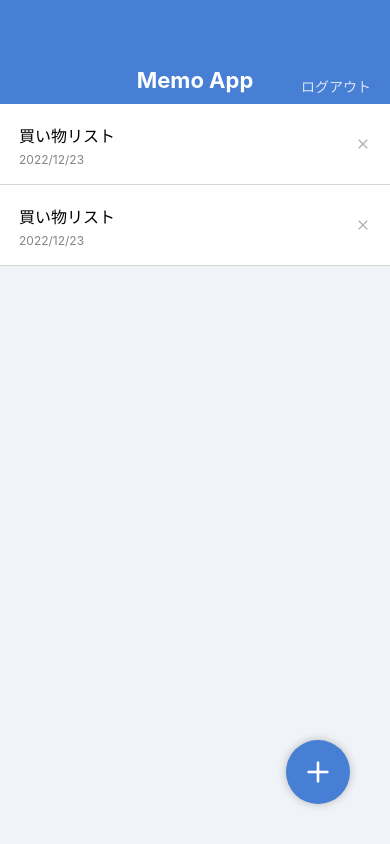
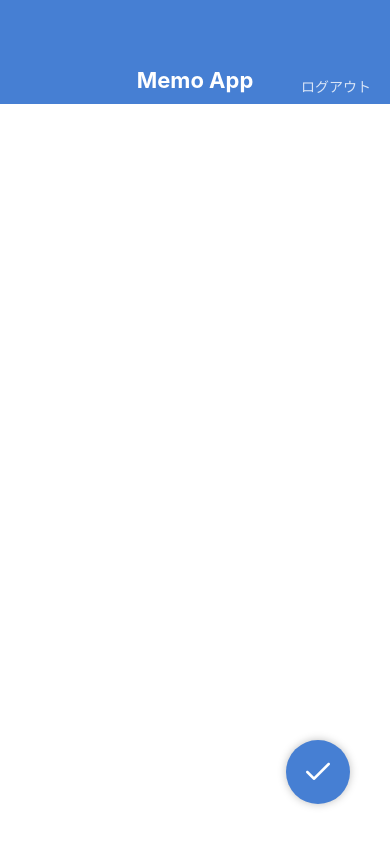
Before and after one commit to S-cw7/MemoApp, a React Native app: screen / in a window 390 px wide. Built offline with nearby package versions, Linux system fonts and the light colour scheme.

Commit message:
CreateScreen:Edit,create,TextInput,KeyboardAvoid

```diff
--- a/App.jsx
+++ b/App.jsx
@@ -1,9 +1,11 @@
 import React from 'react';
 import MemoDetailScreen from './src/screens/MemoDetailScreen';
 import MemoListScreen from './src/screens/MemoListScreen';
+import MemoEditScreen from './src/screens/MemoEditScreen';
+import MemoCreateScreen from './src/screens/MemoCreateScreen';
 
 export default function App() {
   return (
-    <MemoListScreen />
+    <MemoCreateScreen />
   );
 }
--- a/src/components/CircleButtom.jsx
+++ b/src/components/CircleButtom.jsx
@@ -42,7 +42,7 @@
     right: 40,
     bottom: 40,
     shadowColor: '#000000',
-    ShadowOffset: { width: 0, height: 8 },
+ //   ShadowOffset: { width: 0, height: 8 },
     shadowOpacity: 0.25,
     shadowRadius: 8,
     elevation: 8,
--- /dev/null
+++ b/src/components/KeyBoardSafeView.jsx
@@ -0,0 +1,73 @@
+import React, { useRef, useState, useEffect } from 'react';
+import {
+  Keyboard, Dimensions, Animated, ViewPropTypes,
+} from 'react-native';
+import { node } from 'prop-types';
+
+export default function KeyboardSafeView({ children, style }) {
+  const initialViewHeight = useRef(null);
+  const animatedViewHeight = useRef(null);
+  const [viewHeight, setViewHeight] = useState(null);
+
+  useEffect(() => {
+    Keyboard.addListener('keyboardDidShow', handleShow);
+    Keyboard.addListener('keyboardDidHide', handleHide);
+    return () => {
+      Keyboard.removeListener('keyboardDidShow', handleShow);
+      Keyboard.removeListener('keyboardDidHide', handleHide);
+    };
+  }, []);
+
+  useEffect(() => {
+    if ([initialViewHeight, animatedViewHeight, viewHeight].some((val) => val === null)) { return; }
+    // height is not supported with useNativeDriver: true
+    // https://github.com/react-native-community/react-native-modal/issues/163
+    if (viewHeight === initialViewHeight.current) {
+      Animated.timing(animatedViewHeight.current,
+        { toValue: initialViewHeight.current, duration: 300, useNativeDriver: false }).start();
+    } else {
+      Animated.timing(animatedViewHeight.current,
+        { toValue: viewHeight, duration: 300, useNativeDriver: false }).start();
+    }
+  }, [viewHeight]);
+
+  const handleShow = ({ endCoordinates }) => {
+    if (endCoordinates.height && initialViewHeight.current) {
+      const keyboardHeight = Dimensions.get('window').height - endCoordinates.screenY;
+      setViewHeight(initialViewHeight.current - keyboardHeight);
+    }
+  };
+
+  const handleHide = () => {
+    setViewHeight(initialViewHeight.current);
+  };
+
+  const handleLayout = ({ nativeEvent }) => {
+    if (!initialViewHeight.current) {
+      const { height } = nativeEvent.layout;
+      // keep viewHeight as null not to trigger useEffect on mounting.
+      // Don't do this: setViewHeight(height);
+      initialViewHeight.current = height;
+      animatedViewHeight.current = new Animated.Value(height);
+    }
+  };
+
+  const animatedStyle = viewHeight ? {
+    height: animatedViewHeight.current,
+    flex: 0,
+  } : {};
+  return (
+    <Animated.View style={[style, animatedStyle]} onLayout={handleLayout}>
+      {children}
+    </Animated.View>
+  );
+}
+
+KeyboardSafeView.propTypes = {
+  children: node.isRequired,
+  style: ViewPropTypes.style,
+};
+
+KeyboardSafeView.defaultProps = {
+  style: null,
+};
--- /dev/null
+++ b/src/screens/MemoCreateScreen.jsx
@@ -0,0 +1,35 @@
+import React from 'react';
+import { StyleSheet, View, TextInput } from 'react-native';
+import AppBar from '../components/AppBar';
+import CircleButtom from '../components/CircleButtom';
+import KeyboardSafeView from '../components/KeyBoardSafeView';
+
+export default function MemoCreateScreen() {
+  return (
+    <KeyboardSafeView style={styles.container}>
+      <AppBar />
+      <View style={styles.inputContainer}>
+        <TextInput value="" multiline style={styles.input} />
+      </View>
+      <CircleButtom name="check" />
+    </KeyboardSafeView>
+  );
+}
+
+const styles = StyleSheet.create({
+  container: {
+    flex: 1,
+  },
+  inputContainer: {
+    paddingHorizontal: 27,
+    paddingVertical: 32,
+    flex: 1,
+  },
+  input: {
+    flex: 1,
+    textAlignVertical: 'top',
+    fontSize: 16,
+    lineHeight: 24,
+  },
+
+});
--- /dev/null
+++ b/src/screens/MemoEditScreen.jsx
@@ -0,0 +1,35 @@
+import React from 'react';
+import { StyleSheet, View, TextInput } from 'react-native';
+import AppBar from '../components/AppBar';
+import CircleButtom from '../components/CircleButtom';
+import KeyboardSafeView from '../components/KeyBoardSafeView';
+
+export default function MemoEditScreen() {
+  return (
+    <KeyboardSafeView style={styles.container}>
+      <AppBar />
+      <View style={styles.inputContainer}>
+        <TextInput value="買い物リスト" multiline style={styles.input} />
+      </View>
+      <CircleButtom name="check" />
+    </KeyboardSafeView>
+  );
+}
+
+const styles = StyleSheet.create({
+  container: {
+    flex: 1,
+  },
+  inputContainer: {
+    paddingHorizontal: 27,
+    paddingVertical: 32,
+    flex: 1,
+  },
+  input: {
+    flex: 1,
+    textAlignVertical: 'top',
+    fontSize: 16,
+    lineHeight: 24,
+  },
+
+});
--- a/src/screens/MemoListScreen.jsx
+++ b/src/screens/MemoListScreen.jsx
@@ -1,5 +1,6 @@
 import React from 'react';
 import { View, StyleSheet } from 'react-native';
+import { Feather } from '@expo/vector-icons';
 
 import AppBar from '../components/AppBar';
 import MemoList from '../components/MemoList';
```
Also changed, not shown: src/screens/LoginScreen.jsx (added).
